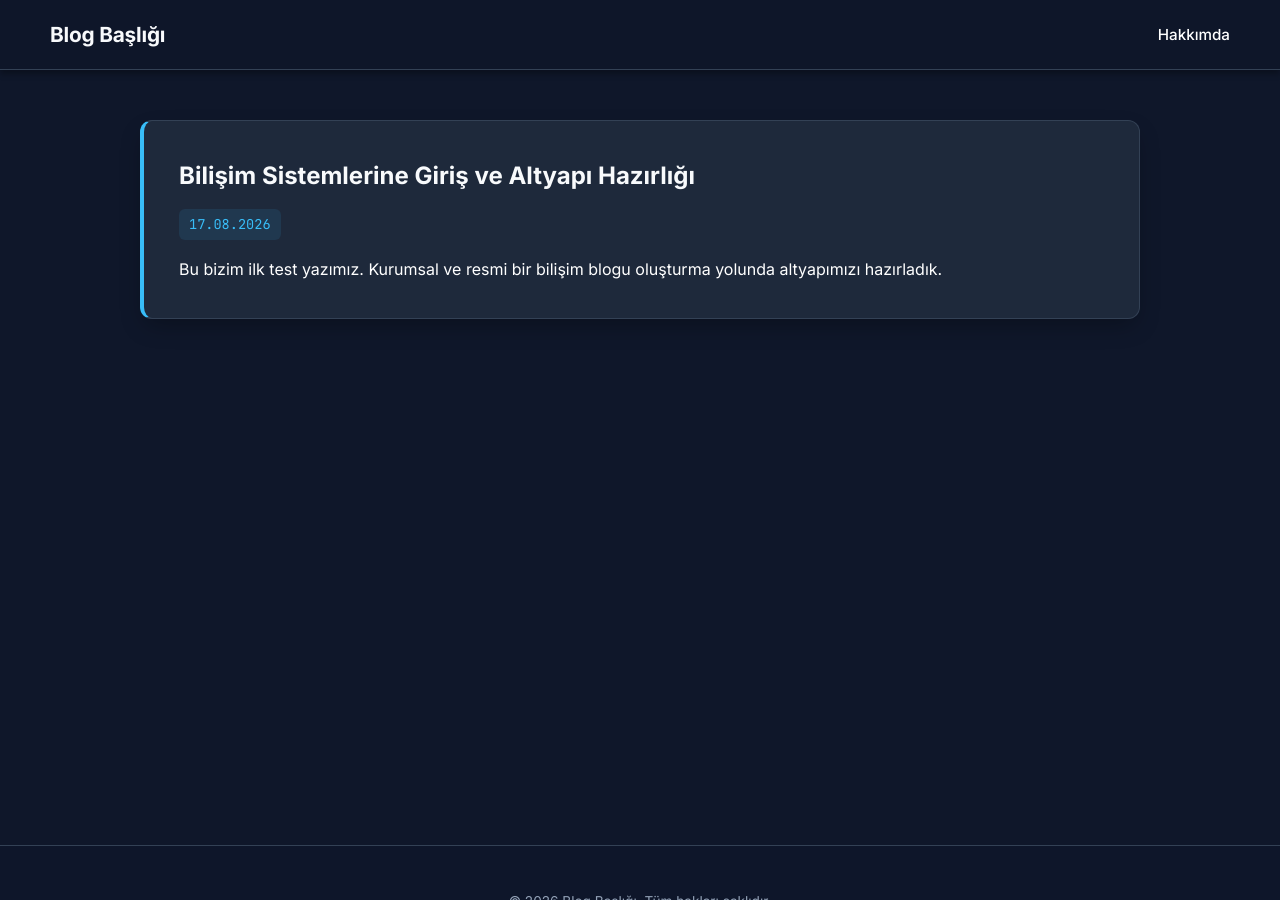
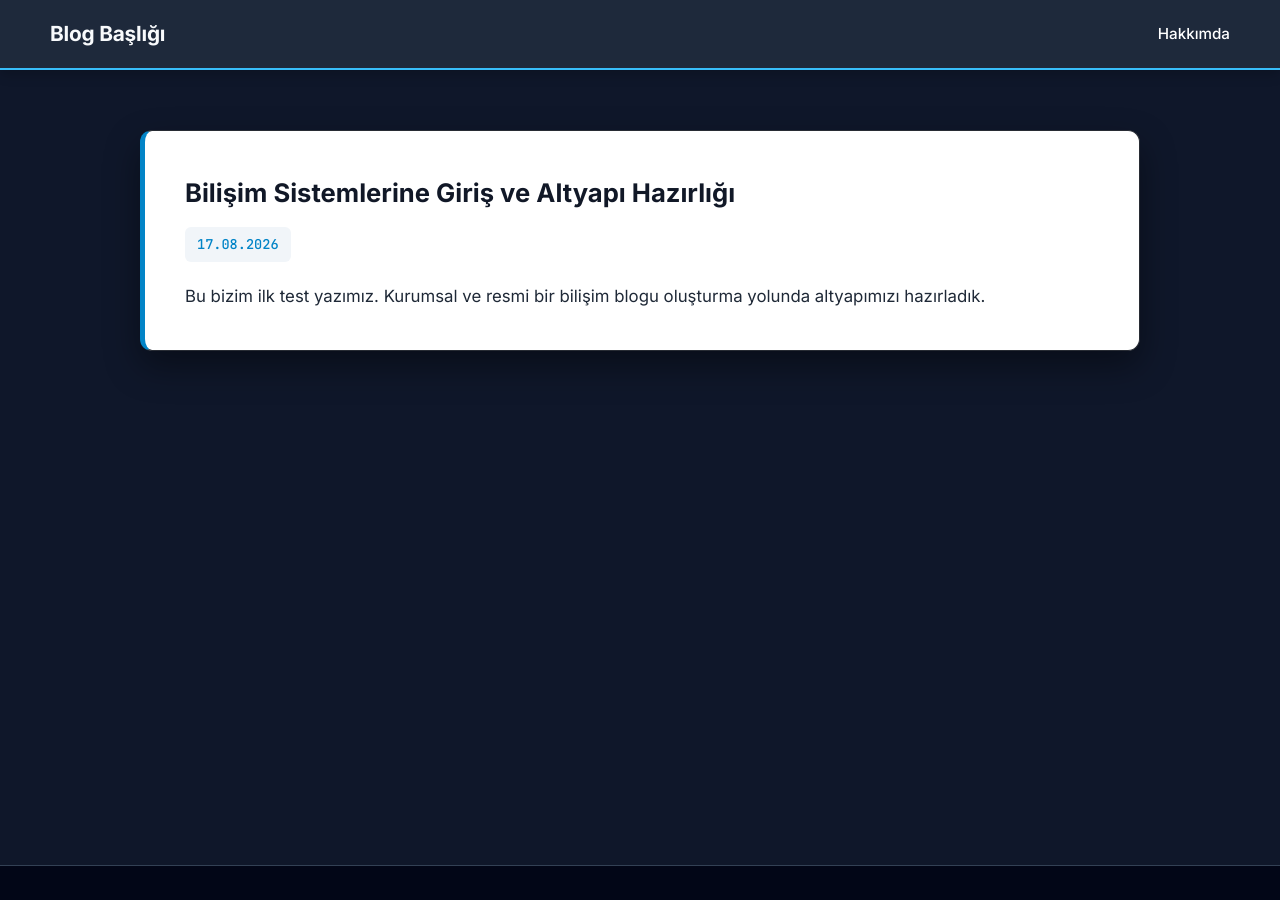
Before and after one commit to sabriaydin/blog, a Jekyll site: the page built from index.html, in a window 1280 px wide and 900 px high. Built offline with Jekyll 4.4.1, drawn with Linux system fonts in a browser that asks for light colours; the list of posts is cut into pages by our own code.

Commit message:
Update default.html

```diff
--- a/_layouts/default.html
+++ b/_layouts/default.html
@@ -12,11 +12,23 @@
     @import url('https://fonts.googleapis.com/css2?family=JetBrains+Mono:wght@400;500;700&family=Inter:wght@400;500;600;700&display=swap');
 
     :root {
-      --bg-color: #0f172a;
-      --card-bg: #1e293b;
+      /* Farklı alanlar için farklı tonlar */
+      --bg-color: #0f172a;        /* Body: Derin lacivert arkaplan */
+      --header-bg: #1e293b;       /* Header: Daha açık gri/mavi ton */
+      --footer-bg: #020617;       /* Footer: En koyu ton (neredeyse siyah) */
+
+      /* Post ve İçerik (Bağımsız beyaz kağıt efekti) */
+      --card-bg: #ffffff;
+      --text-dark: #1f2937;       /* Okunabilir koyu gri/siyah metin */
+      --heading-dark: #111827;    /* Tam siyah başlıklar */
+
+      /* Genel Metinler (Header/Footer için) */
       --text-main: #f8fafc;
       --text-muted: #94a3b8;
-      --accent: #38bdf8;
+
+      /* Vurgular */
+      --accent: #38bdf8;          /* Header için açık mavi */
+      --accent-dark: #0284c7;     /* Beyaz kartlar için koyu mavi linkler */
       --border: #334155;
     }
 
@@ -29,18 +41,17 @@
       padding: 0;
     }
 
-    /* Genel Container (İçerikleri ortada hizalar) */
+    /* Genel Container */
     .container {
-      max-width: 1000px; /* Düzeltildi: 820px yerine 1000px yapıldı */
+      max-width: 1000px;
       margin: 0 auto;
       padding: 0 20px;
     }
 
-    /* Container kaldırıldı. Flex özellikleri doğrudan Header'a verildi */
+    /* Header (Farklı ton ile ayrıştırıldı) */
     .site-header {
-      background-color: rgba(15, 23, 42, 0.9);
-      backdrop-filter: blur(10px);
-      border-bottom: 1px solid var(--border);
+      background-color: var(--header-bg);
+      border-bottom: 2px solid var(--accent); /* Header bitişini belli eden ince çizgi */
       position: sticky;
       top: 0;
       z-index: 1000;
@@ -51,6 +62,7 @@
       align-items: center;
       height: 70px;
       box-sizing: border-box;
+      box-shadow: 0 4px 12px rgba(0,0,0,0.2);
     }
 
     .site-title {
@@ -75,7 +87,7 @@
     }
 
     .site-nav a {
-      color: #ffffff; /* Düzeltildi: Menü metin rengi beyaz yapıldı */
+      color: #ffffff;
       text-decoration: none;
       font-weight: 500;
       font-size: 0.95rem;
@@ -88,55 +100,56 @@
 
     /* Ana İçerik Alanı */
     main.container {
-      padding: 50px 20px;
+      padding: 60px 20px;
       min-height: 75vh;
     }
 
-    /* Bilişim Tarzı Şık Kartlar */
+    /* Yazı Özetleri (Bağımsız Beyaz Kartlar) */
     .post-summary {
       background-color: var(--card-bg);
-      padding: 35px;
-      margin-bottom: 30px;
+      padding: 40px;
+      margin-bottom: 40px;
       border-radius: 12px;
-      border: 1px solid var(--border);
-      border-left: 4px solid var(--accent);
-      box-shadow: 0 10px 25px -5px rgba(0, 0, 0, 0.3);
-      transition: transform 0.2s ease, border-color 0.2s ease;
+      border-left: 5px solid var(--accent-dark);
+      box-shadow: 0 15px 35px rgba(0, 0, 0, 0.4); /* Koyu zeminde havada durma efekti */
+      transition: transform 0.2s ease, box-shadow 0.2s ease;
     }
 
     .post-summary:hover {
-      transform: translateY(-3px);
-      border-color: #475569;
+      transform: translateY(-5px);
+      box-shadow: 0 20px 40px rgba(0, 0, 0, 0.6);
     }
 
     .post-summary h2 {
       margin: 0 0 12px 0;
-      font-size: 1.5rem;
+      font-size: 1.6rem;
     }
 
     .post-summary h2 a {
-      color: var(--text-main);
+      color: var(--heading-dark);
       text-decoration: none;
     }
 
     .post-summary h2 a:hover {
-      color: var(--accent);
+      color: var(--accent-dark);
     }
 
     .post-meta {
       display: inline-block;
       font-size: 0.85rem;
-      color: var(--accent);
-      background-color: rgba(56, 189, 248, 0.1);
-      padding: 4px 10px;
+      color: var(--accent-dark);
+      background-color: #f1f5f9; /* Beyaz üstünde hafif gri tarih alanı */
+      padding: 6px 12px;
       border-radius: 6px;
       font-family: 'JetBrains Mono', monospace;
-      margin-bottom: 16px;
+      margin-bottom: 20px;
+      font-weight: 500;
     }
 
     .post-summary p {
       margin: 0;
-      color: #ffffff; /* Düzeltildi: Özet metin rengi beyaz yapıldı */
+      color: var(--text-dark);
+      font-size: 1.05rem;
     }
 
     /* Sayfalama */
@@ -150,7 +163,7 @@
     }
 
     .btn-page {
-      background-color: var(--card-bg);
+      background-color: var(--header-bg);
       color: var(--text-main);
       padding: 10px 20px;
       border-radius: 6px;
@@ -161,8 +174,8 @@
     }
 
     .btn-page:hover:not(.disabled) {
-      background-color: #334155;
-      color: var(--accent);
+      background-color: var(--accent);
+      color: #000000;
     }
 
     .btn-page.disabled {
@@ -176,53 +189,58 @@
       font-family: 'JetBrains Mono', monospace;
     }
 
-    /* Footer */
+    /* Footer (Farklı ton ile ayrıştırıldı) */
     .site-footer {
       text-align: center;
-      padding: 30px 0;
-      border-top: 1px solid var(--border);
+      padding: 40px 0;
       color: var(--text-muted);
       font-size: 0.85rem;
-      background-color: rgba(15, 23, 42, 0.5);
+      background-color: var(--footer-bg); /* En koyu ton */
+      border-top: 1px solid var(--border);
     }
 
-    a {
+    .site-footer a {
       color: var(--accent);
     }
 
-    /* Tekil Yazı Sayfası (Post) Eklemeleri */
+    /* Tekil Yazı Sayfası (Post) - Bağımsız Beyaz Kart */
     .post {
       background-color: var(--card-bg);
-      padding: 40px;
+      padding: 50px;
       border-radius: 12px;
-      border: 1px solid var(--border);
-      box-shadow: 0 10px 25px -5px rgba(0, 0, 0, 0.3);
+      box-shadow: 0 15px 35px rgba(0, 0, 0, 0.4);
     }
 
     .post-header {
       margin-bottom: 30px;
-      border-bottom: 1px solid var(--border);
+      border-bottom: 1px solid #e2e8f0;
       padding-bottom: 20px;
     }
 
     .post-title {
-      margin: 0 0 10px 0;
-      font-size: 2.2rem;
-      color: var(--text-main);
+      margin: 0 0 15px 0;
+      font-size: 2.4rem;
+      color: var(--heading-dark);
     }
 
     .post-content {
-      color: #ffffff; /* Düzeltildi: Yazı içeriği metin rengi beyaz yapıldı */
-      font-size: 1.05rem;
+      color: var(--text-dark); /* İçerik rengi siyah yapıldı */
+      font-size: 1.1rem;
+      line-height: 1.8;
     }
 
     .post-content h1, .post-content h2, .post-content h3 {
-      color: var(--text-main);
-      margin-top: 30px;
+      color: var(--heading-dark);
+      margin-top: 35px;
     }
 
     .post-content ul, .post-content li {
       margin-bottom: 10px;
+    }
+
+    .post-content a {
+      color: var(--accent-dark);
+      text-decoration: underline;
     }
   </style>
 
@@ -230,6 +248,7 @@
 </head>
 <body>
 
+  <!-- Container div'i kaldırıldı -->
   <header class="site-header">
     <h1 class="site-title"><a href="{{ '/' | relative_url }}">{{ site.title }}</a></h1>
     <nav class="site-nav">
```
